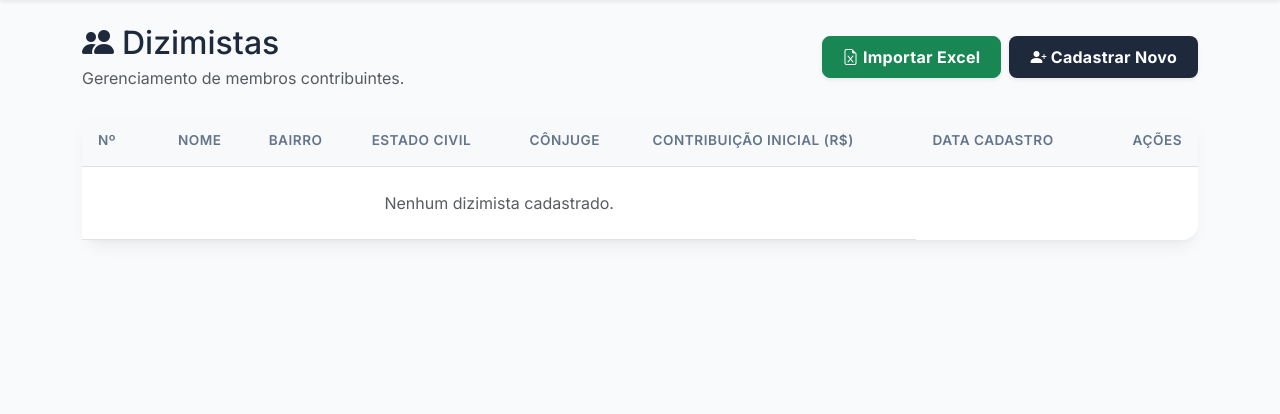
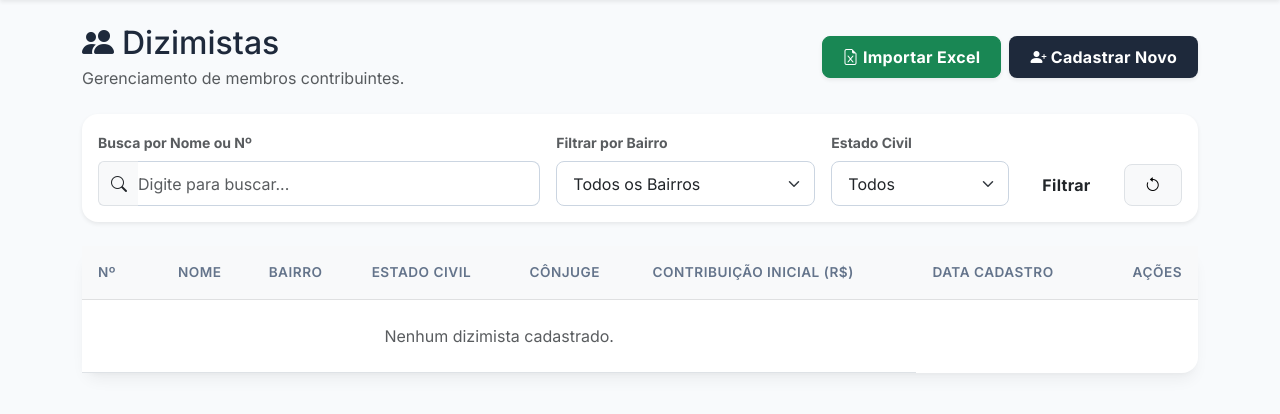
Before and after one commit to snoker68/sistema-dizimo, a Django app: page /dizimista/ in a window 1280 px wide. Shown: the part 76-490 px from the top of the page. Run offline with Django 5.2, Linux system fonts and the light colour scheme; the visitor is signed in with stand-in values (Sample User, id 1); data that the repository does not hold is empty.

Commit message:
Adição dos filtros de busca
Foram adicionado filtro nas tela dizimista e pagamento

```diff
--- a/dizimo/templates/dizimista_list.html
+++ b/dizimo/templates/dizimista_list.html
@@ -13,6 +13,43 @@
         <a href="{% url 'cadastrar_dizimista' %}" class="btn bg-primary-custom text-white fw-bold shadow-sm d-inline-flex align-items-center">
             <i class="bi bi-person-plus-fill me-1"></i> Cadastrar Novo
         </a>
+    </div>
+</div>
+
+<div class="card border-0 shadow-sm mb-4">
+    <div class="card-body">
+        <form method="get" class="row g-3 align-items-end">
+            <div class="col-md-5">
+                <label for="q" class="form-label small fw-bold text-muted">Busca por Nome ou Nº</label>
+                <div class="input-group">
+                    <span class="input-group-text bg-light border-end-0"><i class="bi bi-search"></i></span>
+                    <input type="text" name="q" id="q" class="form-control border-start-0 ps-0" placeholder="Digite para buscar..." value="{{ request.GET.q }}">
+                </div>
+            </div>
+            <div class="col-md-3">
+                <label for="bairro" class="form-label small fw-bold text-muted">Filtrar por Bairro</label>
+                <select name="bairro" id="bairro" class="form-select">
+                    <option value="">Todos os Bairros</option>
+                    {% for b in bairros %}
+                        <option value="{{ b }}" {% if request.GET.bairro == b %}selected{% endif %}>{{ b }}</option>
+                    {% endfor %}
+                </select>
+            </div>
+            <div class="col-md-4 d-flex gap-2">
+                <div class="flex-grow-1">
+                    <label for="estado_civil" class="form-label small fw-bold text-muted">Estado Civil</label>
+                    <select name="estado_civil" id="estado_civil" class="form-select">
+                        <option value="">Todos</option>
+                        <option value="Solteiro" {% if request.GET.estado_civil == 'Solteiro' %}selected{% endif %}>Solteiro</option>
+                        <option value="Casado" {% if request.GET.estado_civil == 'Casado' %}selected{% endif %}>Casado</option>
+                    </select>
+                </div>
+                <div class="d-flex align-items-end mb-0">
+                    <button type="submit" class="btn btn-primary-custom px-4 fw-bold">Filtrar</button>
+                    <a href="{% url 'listar_dizimistas' %}" class="btn btn-light ms-2 border" title="Limpar Filtros"><i class="bi bi-arrow-counterclockwise"></i></a>
+                </div>
+            </div>
+        </form>
     </div>
 </div>
 
--- a/dizimo/views.py
+++ b/dizimo/views.py
@@ -38,7 +38,28 @@ class DizimistaListView(LoginRequiredMixin, ListView):
     model = Dizimista
     template_name = 'dizimista_list.html'
     context_object_name = 'dizimistas'
-    ordering = ['nome']
+
+    def get_queryset(self):
+        queryset = Dizimista.objects.all().order_by('nome')
+        q = self.request.GET.get('q')
+        bairro = self.request.GET.get('bairro')
+        estado_civil = self.request.GET.get('estado_civil')
+
+        if q:
+            from django.db.models import Q
+            queryset = queryset.filter(Q(nome__icontains=q) | Q(numero_dizimista__icontains=q))
+        if bairro:
+            queryset = queryset.filter(bairro=bairro)
+        if estado_civil:
+            queryset = queryset.filter(estado_civil=estado_civil)
+
+        return queryset
+
+    def get_context_data(self, **kwargs):
+        context = super().get_context_data(**kwargs)
+        # Lista de bairros únicos para o filtro
+        context['bairros'] = Dizimista.objects.values_list('bairro', flat=True).distinct().order_by('bairro')
+        return context
 
 class DizimistaCreateView(LoginRequiredMixin, CreateView):
     model = Dizimista
@@ -63,8 +84,31 @@ class PagamentoListView(LoginRequiredMixin, ListView):
     model = Pagamento
     template_name = 'pagamento_list.html'
     context_object_name = 'pagamentos'
-    # Otimização crucial: select_related evita queries extras N+1 no banco
-    queryset = Pagamento.objects.select_related('dizimista', 'registrado_por').order_by('-data_pagamento')
+
+    def get_queryset(self):
+        queryset = Pagamento.objects.select_related('dizimista', 'registrado_por').order_by('-data_pagamento')
+        q = self.request.GET.get('q')
+        data_inicio = self.request.GET.get('data_inicio')
+        data_fim = self.request.GET.get('data_fim')
+        metodo = self.request.GET.get('metodo')
+
+        if q:
+            queryset = queryset.filter(dizimista__nome__icontains=q)
+        if data_inicio:
+            queryset = queryset.filter(data_pagamento__gte=data_inicio)
+        if data_fim:
+            queryset = queryset.filter(data_pagamento__lte=data_fim)
+        if metodo:
+            queryset = queryset.filter(forma_pagamento=metodo)
+
+        return queryset
+
+    def get_context_data(self, **kwargs):
+        context = super().get_context_data(**kwargs)
+        # Lista de formas de pagamento para o filtro
+        context['formas_pagamento'] = Pagamento.FORMA_PAGAMENTO_CHOICES
+        # Bairros também podem ser úteis aqui se precisarmos, mas por enquanto filtragem é por nome
+        return context
 
 class PagamentoCreateView(LoginRequiredMixin, CreateView):
     model = Pagamento
```
Also changed, not shown: dizimo/templates/pagamento_list.html (+35 -0 lines).
